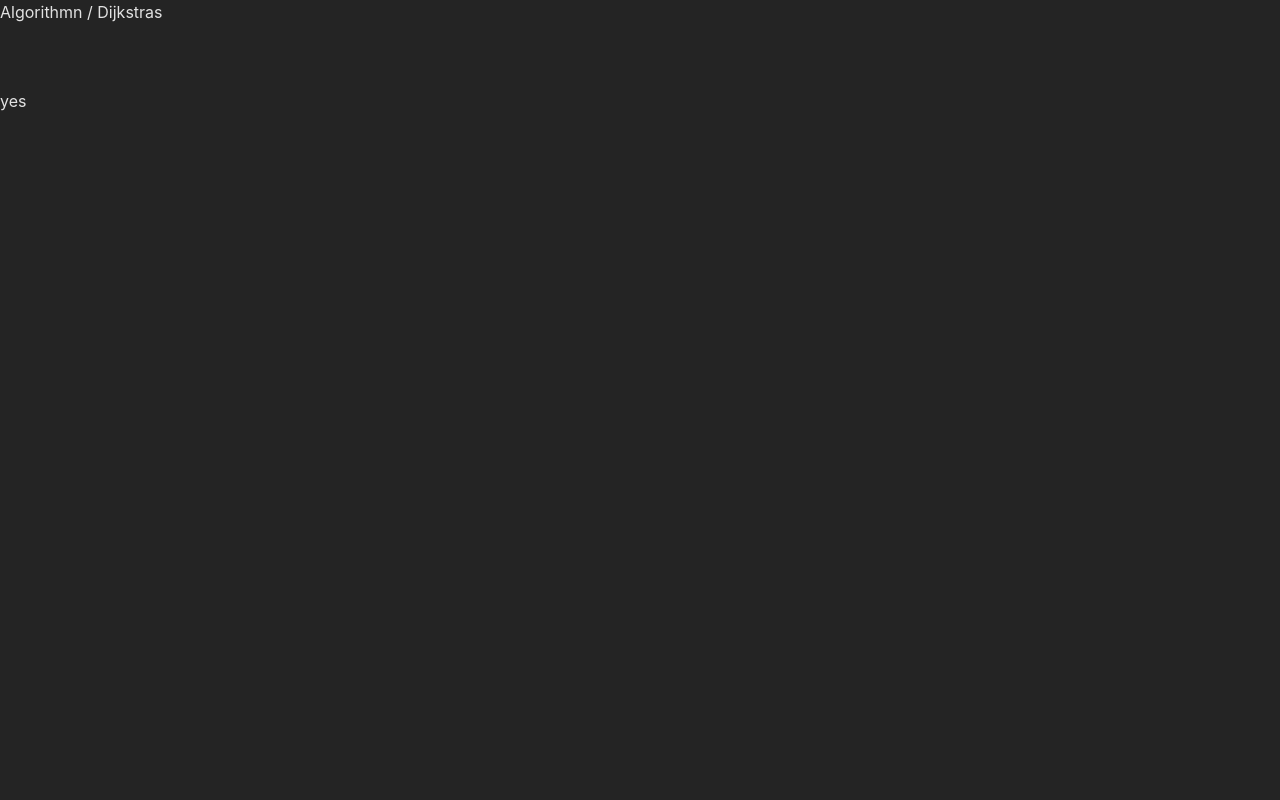
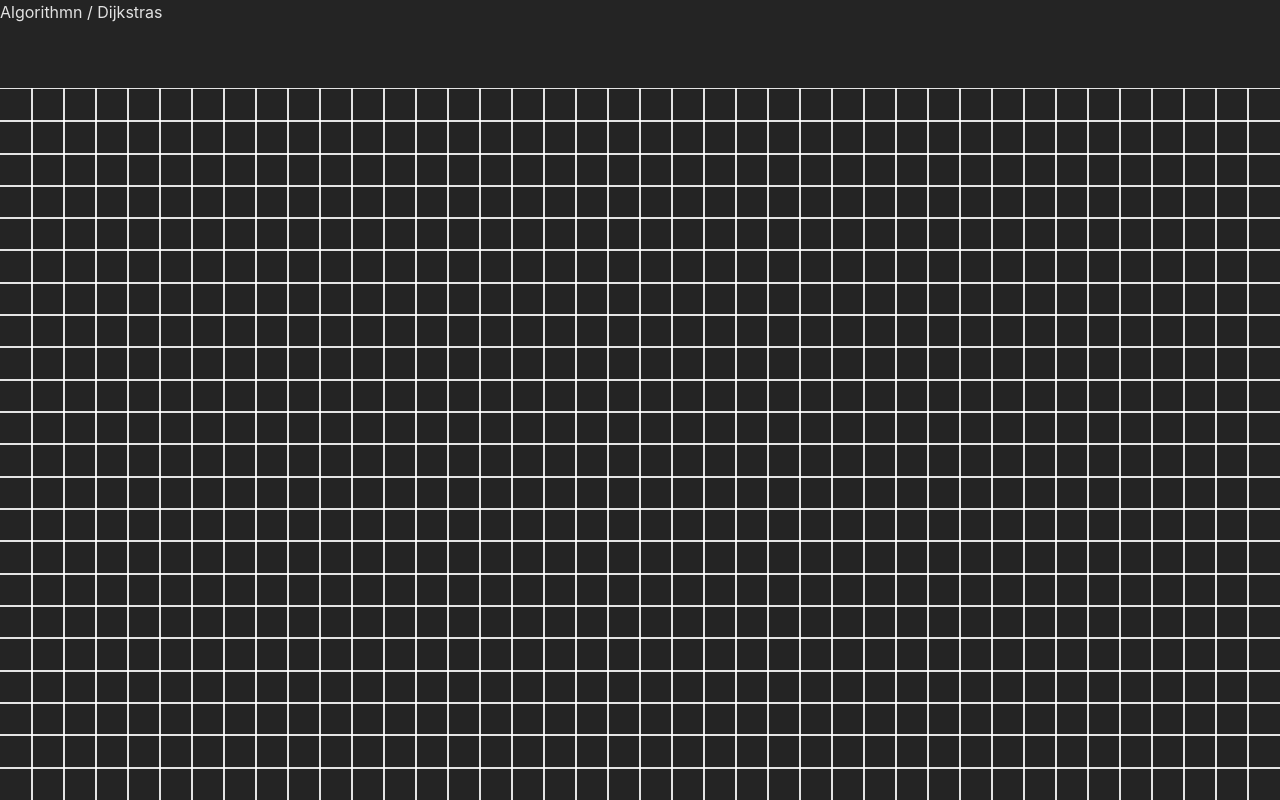
Before and after one commit to jzou9125/pathfinder, a React (Vite) app: page / in a window 1280 px wide. Built offline with nearby package versions, Linux system fonts and the light colour scheme.

Commit message:
graphing paper is shown

```diff
--- /dev/null
+++ b/src/Node/Node.css
@@ -0,0 +1,15 @@
+.node {
+  outline: 0.5px solid;
+}
+
+.node-start {
+  background-color: green;
+}
+
+.node-finish {
+  background-color: red;
+}
+
+.visited {
+  background-color: blue;
+}
--- /dev/null
+++ b/src/Node/Node.tsx
@@ -0,0 +1,31 @@
+import "./Node.css";
+
+type NodeProps = {
+  row?: number;
+  column?: number;
+  isStart?: boolean;
+  isFinish?: boolean;
+  isVisited?: boolean;
+  isWall?: boolean;
+};
+
+const Node = ({
+  row,
+  column,
+  isStart,
+  isFinish,
+  isVisited,
+  isWall,
+}: NodeProps) => {
+  const extraClassName = isStart
+    ? "node-start"
+    : isFinish
+    ? "node-finish"
+    : isWall
+    ? "wall"
+    : isVisited
+    ? "visited"
+    : "";
+  return <div className={`node ${extraClassName}`}> </div>;
+};
+export default Node;
--- a/src/PathFinder.css
+++ b/src/PathFinder.css
@@ -1,5 +1,7 @@
 .graph-container {
   display: grid;
+  grid-template-rows: repeat(auto-fill, minmax(32px, 1fr));
+  grid-template-columns: repeat(auto-fill, minmax(32px, 1fr));
   height: 100%;
   width: 100%;
 }
--- a/src/PathFinder.tsx
+++ b/src/PathFinder.tsx
@@ -1,10 +1,20 @@
 import { useEffect, useRef, useState } from "react";
 import "./PathFinder.css";
+import Node from "./Node/Node.js";
+
+interface NodeProps {
+  row: number;
+  column: number;
+  isStart: boolean;
+  isFinish: boolean;
+  isVisited: boolean;
+  isWall: boolean;
+}
 
 function PathFinder() {
   const ref = useRef<HTMLDivElement>(null);
   const [count, setCount] = useState(0);
-  const [grid, setGrid] = useState<Object[]>([]);
+  const [grid, setGrid] = useState<NodeProps[][]>([]);
   const [rows, setRows] = useState(0);
   const [columns, setColumns] = useState(0);
   const square_size = 32;
@@ -35,7 +45,6 @@ function PathFinder() {
         newGrid[row][column] = nodeProps(row, column);
       }
     }
-    console.log(newGrid);
     return newGrid;
   };
 
@@ -52,8 +61,17 @@ function PathFinder() {
 
   return (
     <div className="graph-container" ref={ref}>
-      {" "}
-      yes
+      {grid.map((row, x) =>
+        row.map((node, y) => (
+          <Node
+            key={`${x}-${y}`}
+            // isStart={node.row === start[0] && node.column === start[1]}
+            // isFinish={node.row === target[0] && node.column === target[1]}
+            isVisited={node.isVisited}
+            isWall={node.isWall}
+          />
+        ))
+      )}
     </div>
   );
 }
```
